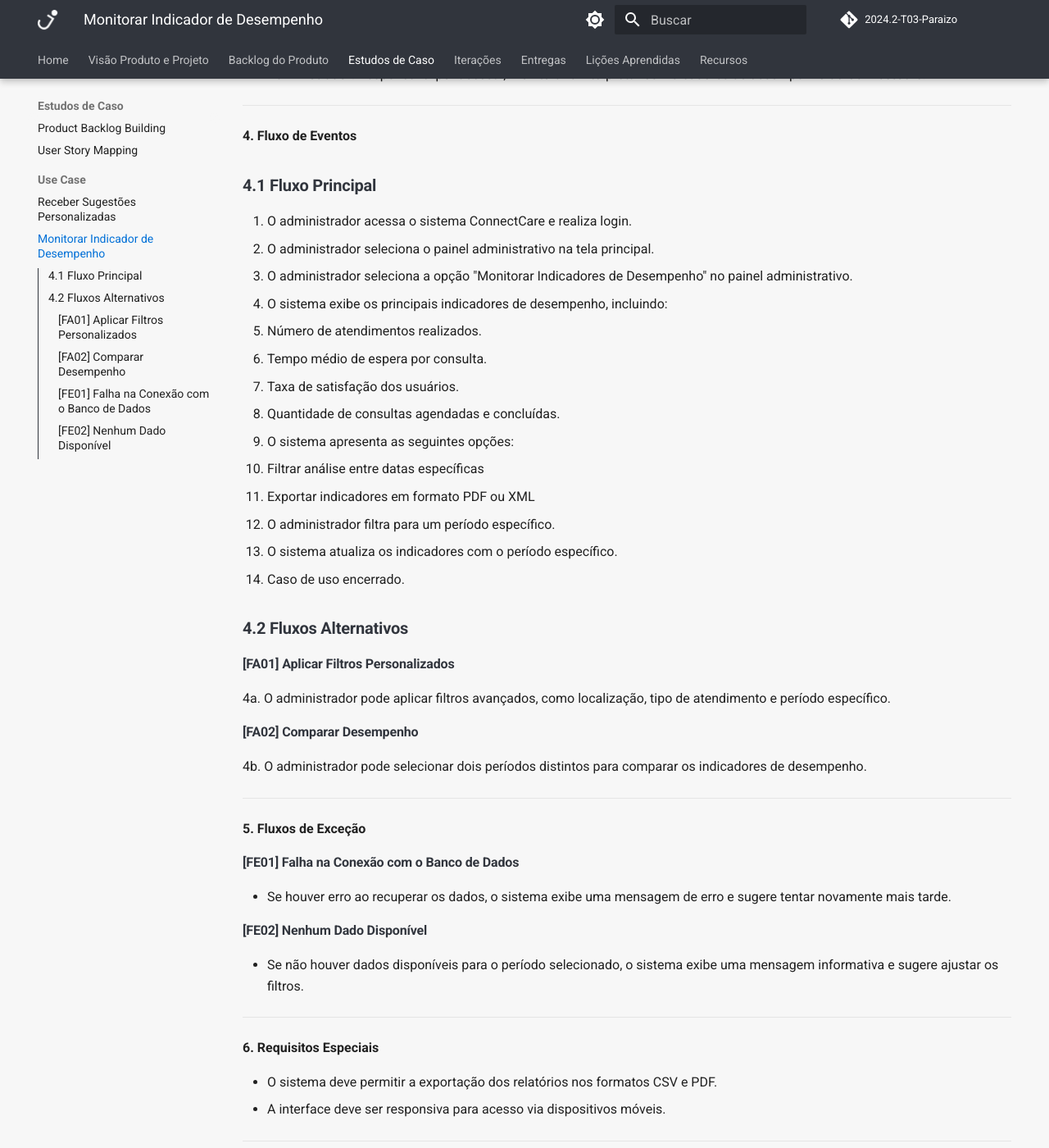
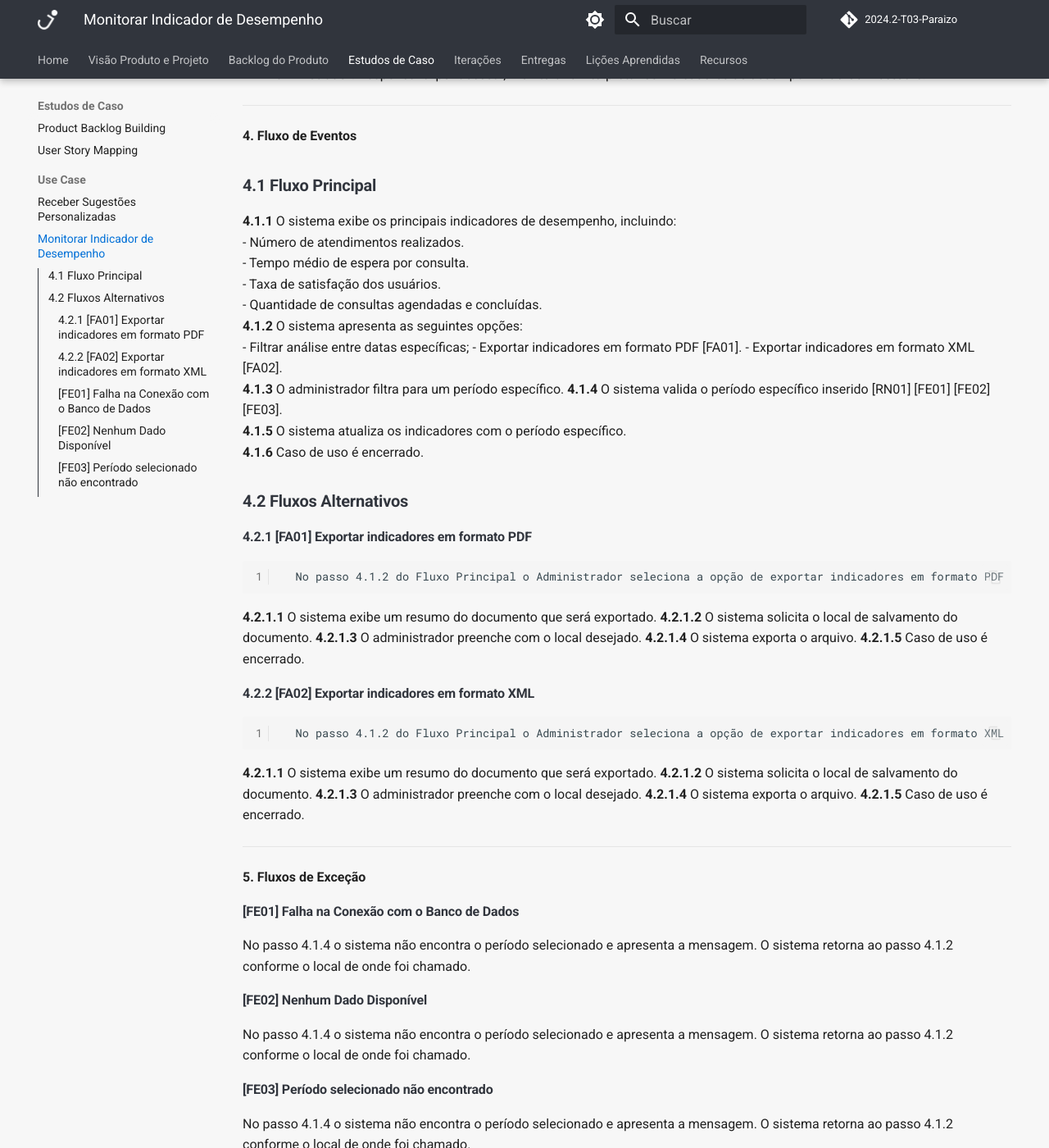
Before and after one commit to mdsreq-fga-unb/2024.2-T03-Paraizo, an MkDocs documentation site: the page built from docs/estudos-de-caso/uc/caso-pedro.md, in a window 1280 px wide and 1400 px high, scrolled down 791 px. Shown: the whole window at 82% size. Built offline with MkDocs 1.6.1 and Material for MkDocs 9.7.7, drawn with Linux system fonts in a browser that asks for light colours; comment, search, counter and statistics services are not loaded; the version menu is left out; some of the changed text lies outside the part shown.

Commit message:
Correção do caso de uso

```diff
--- a/docs/estudos-de-caso/uc/caso-pedro.md
+++ b/docs/estudos-de-caso/uc/caso-pedro.md
@@ -35,52 +35,72 @@ O caso de uso "Monitorar Indicador de Desempenho" permite que o administrador do
 
 ### **4.1 Fluxo Principal**
 
-1. O administrador acessa o sistema ConnectCare e realiza login.
-2. O administrador seleciona o painel administrativo na tela principal.
-3. O administrador seleciona a opção "Monitorar Indicadores de Desempenho" no painel administrativo.
-4. O sistema exibe os principais indicadores de desempenho, incluindo:
+__4.1.1__ O sistema exibe os principais indicadores de desempenho, incluindo:
    - Número de atendimentos realizados.
    - Tempo médio de espera por consulta.
    - Taxa de satisfação dos usuários.
    - Quantidade de consultas agendadas e concluídas.
-5. O sistema apresenta as seguintes opções:
-   - Filtrar análise entre datas específicas
-   - Exportar indicadores em formato PDF ou XML
-6. O administrador filtra para um período específico.
-7. O sistema atualiza os indicadores com o período específico.
-8. Caso de uso encerrado.
+__4.1.2__ O sistema apresenta as seguintes opções:
+   - Filtrar análise entre datas específicas;
+   - Exportar indicadores em formato PDF [FA01].
+   - Exportar indicadores em formato XML [FA02].
+__4.1.3__ O administrador filtra para um período específico.
+__4.1.4__ O sistema valida o período específico inserido [RN01] [FE01] [FE02] [FE03].
+__4.1.5__ O sistema atualiza os indicadores com o período específico.
+__4.1.6__ Caso de uso é encerrado.
 
 ### **4.2 Fluxos Alternativos**
 
-#### **[FA01] Aplicar Filtros Personalizados**
-4a. O administrador pode aplicar filtros avançados, como localização, tipo de atendimento e período específico.
+#### **4.2.1 [FA01] Exportar indicadores em formato PDF**
 
-#### **[FA02] Comparar Desempenho**
-4b. O administrador pode selecionar dois períodos distintos para comparar os indicadores de desempenho.
+      No passo 4.1.2 do Fluxo Principal o Administrador seleciona a opção de exportar indicadores em formato PDF
+
+__4.2.1.1__ O sistema exibe um resumo do documento que será exportado.
+__4.2.1.2__ O sistema solicita o local de salvamento do documento.
+__4.2.1.3__ O administrador preenche com o local desejado.
+__4.2.1.4__ O sistema exporta o arquivo.
+__4.2.1.5__ Caso de uso é encerrado.
+
+#### **4.2.2 [FA02] Exportar indicadores em formato XML**
+
+      No passo 4.1.2 do Fluxo Principal o Administrador seleciona a opção de exportar indicadores em formato XML
+
+__4.2.1.1__ O sistema exibe um resumo do documento que será exportado.
+__4.2.1.2__ O sistema solicita o local de salvamento do documento.
+__4.2.1.3__ O administrador preenche com o local desejado.
+__4.2.1.4__ O sistema exporta o arquivo.
+__4.2.1.5__ Caso de uso é encerrado.
 
 ---
 
 **5. Fluxos de Exceção**
 
 #### **[FE01] Falha na Conexão com o Banco de Dados**
-- Se houver erro ao recuperar os dados, o sistema exibe uma mensagem de erro e sugere tentar novamente mais tarde.
+   No passo 4.1.4 o sistema não encontra o período selecionado e apresenta a mensagem. O sistema retorna ao passo 4.1.2 conforme o local de onde foi chamado.
 
 #### **[FE02] Nenhum Dado Disponível**
-- Se não houver dados disponíveis para o período selecionado, o sistema exibe uma mensagem informativa e sugere ajustar os filtros.
+   No passo 4.1.4 o sistema não encontra o período selecionado e apresenta a mensagem. O sistema retorna ao passo 4.1.2 conforme o local de onde foi chamado.
+
+#### **[FE03] Período selecionado não encontrado**
+   No passo 4.1.4 o sistema não encontra o período selecionado e apresenta a mensagem. O sistema retorna ao passo 4.1.2 conforme o local de onde foi chamado.
 
 ---
 
 **6. Requisitos Especiais**
 
-- O sistema deve permitir a exportação dos relatórios nos formatos CSV e PDF.
 - A interface deve ser responsiva para acesso via dispositivos móveis.
 
 ---
 
 **7. Regras de Negócio**
 
-- Apenas administradores autenticados podem acessar os indicadores de desempenho.
-- Os relatórios devem ser gerados com dados anonimizados para preservar a privacidade dos usuários.
+__7.1 [RN01] Validação do período selecionado__
+
+   As seguintes informações devem ser validadas:
+
+| Nome | Formato | Obrigatoriedade | Valores |
+|:----:|:----:|:----:|:----:|
+| Período | 99/99/99 - 99/99/99 | Sim | Primeiro registro;Data atual |
 
 ---
 
@@ -90,14 +110,3 @@ O caso de uso "Monitorar Indicador de Desempenho" permite que o administrador do
 - O sistema deve estar conectado ao banco de dados para recuperar as informações.
 
 ---
-
-**9. Pós-condições**
-
-- O administrador obtém insights sobre o desempenho da plataforma e pode tomar decisões baseadas nos dados.
-- Os relatórios podem ser utilizados para futuras estratégias de melhoria.
-
----
-
-**10. Pontos de Extensão**
-
-- Este caso de uso pode ser estendido para permitir o cruzamento de dados com outras fontes externas de informações de saúde.
```
